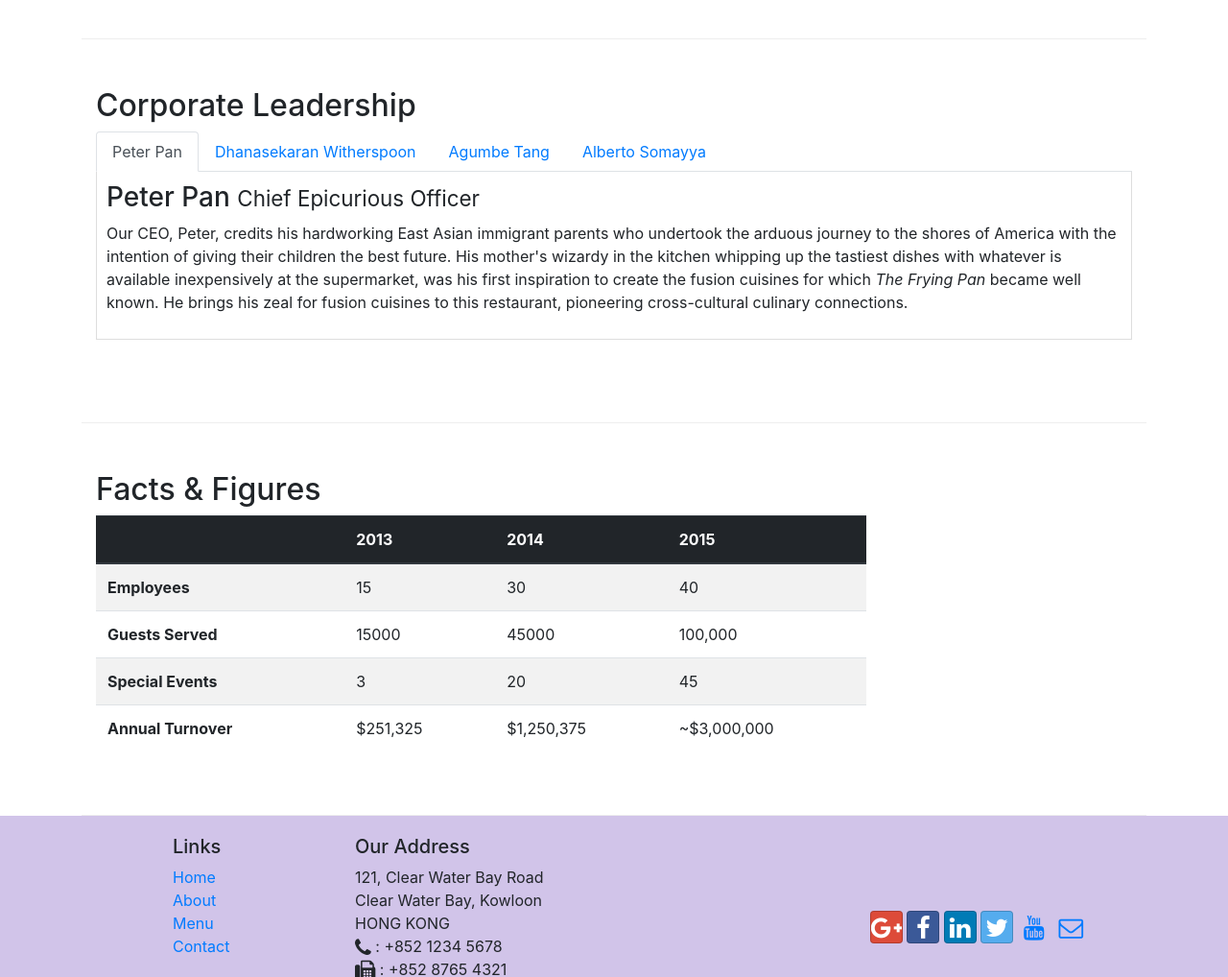
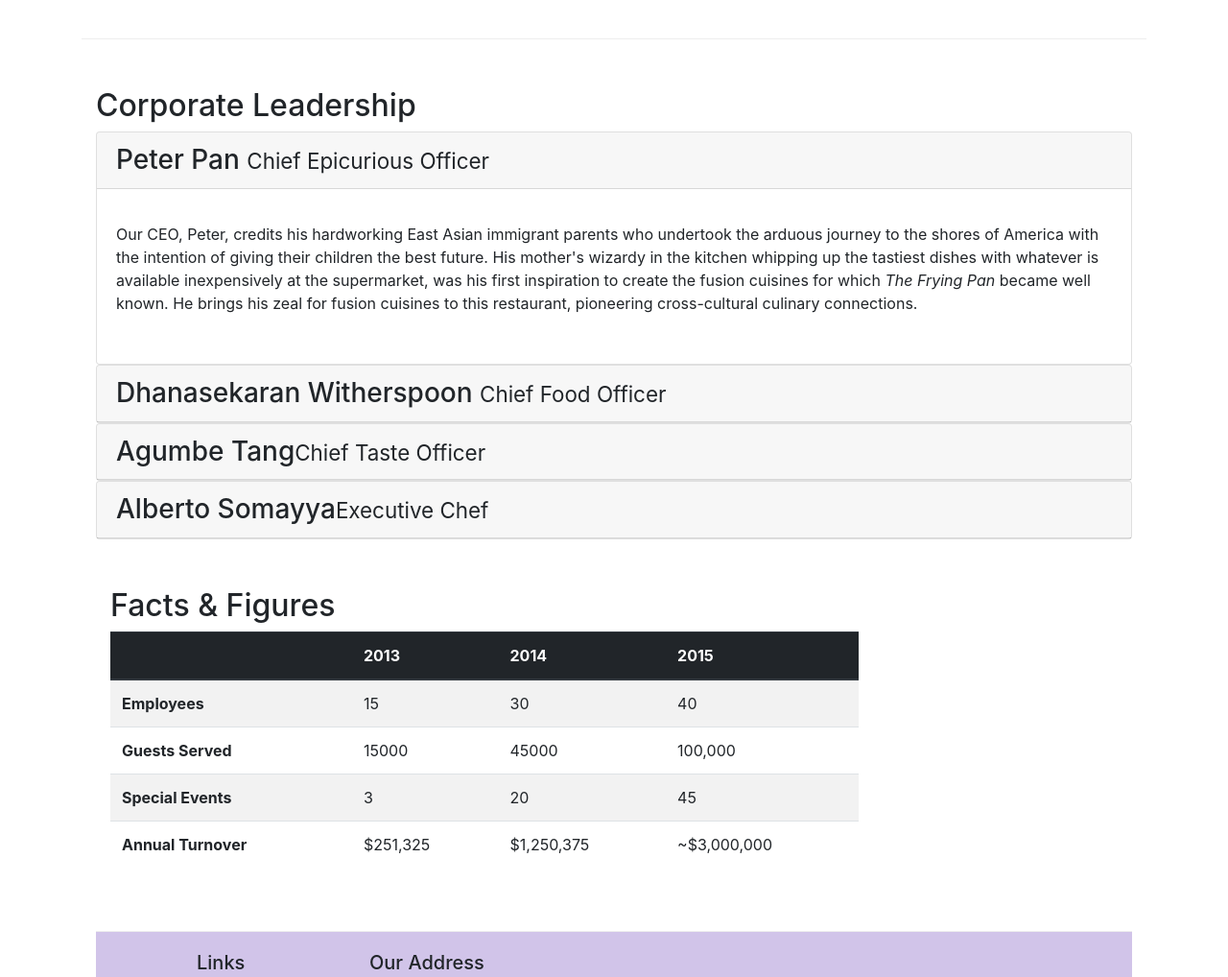
Before and after one commit to DeepikaBomma/conFusion, a website: page aboutus.html in a window 1280 px wide. Shown: the part 940-1958 px from the top of the page at 96% size. Drawn offline with nearby package versions, Linux system fonts and the light colour scheme.

Commit message:
Accordion

```diff
--- a/aboutus.html
+++ b/aboutus.html
@@ -104,40 +104,69 @@
             <div class="col-12">
                 <h2>Corporate Leadership</h2>
 
-                <ul class="nav nav-tabs">
-                    <li class="nav-item">
-                        <a class="nav-link active" href="#peter" role="tab" data-toggle="tab">Peter Pan</a>
-                    </li>
-                    <li class="nav-item">
-                        <a class="nav-link " href="#dhana" role="tab" data-toggle="tab">Dhanasekaran Witherspoon</a>
-                    </li>
-                    <li class="nav-item">
-                        <a class="nav-link " href="#agumbe" role="tab" data-toggle="tab">Agumbe Tang</a>
-                    </li>
-                    <li class="nav-item">
-                        <a class="nav-link " href="#alberto" role="tab" data-toggle="tab">Alberto Somayya</a>
-                    </li>
-                </ul>
-                <div class="tab-content">
-                    <div role="tabpanel" class="tab-pane fade show active" id="peter" >
-                        <h3>Peter Pan <small>Chief Epicurious Officer</small></h3>
+
+                <div id="accordion">
+                    <div class="card">
+                        <div class="card-header" role="tab" id="peterhead">
+                            <h3 class="mb-0">
+                                <a data-toggle="collapse" data-target="#peter">Peter Pan <small>Chief Epicurious Officer</small>
+                                </a>
+                            </h3>
+                        </div>
+                        <div role="tabpanel" class="collapse show " id="peter" data-parent="#accordion" >
+                            <div class="card-body">
                                  <p class="d-none d-sm-block">Our CEO, Peter, credits his hardworking East Asian immigrant parents who undertook the arduous journey to the shores of America with the intention of giving their children the best future. His mother's wizardy in the kitchen whipping up the tastiest dishes with whatever is available inexpensively at the supermarket, was his first inspiration to create the fusion cuisines for which <em>The Frying Pan</em> became well known. He brings his zeal for fusion cuisines to this restaurant, pioneering cross-cultural culinary connections.</p>
                             </div>
+                        </div>
+                    </div>
 
-                    <div role="tabpanel" class="tab-pane fade" id="dhana" >
-                        <h3>Dhanasekaran Witherspoon <small>Chief Food Officer</small></h3>
+                   <div id="accordion">
+                    <div class="card">
+                        <div class="card-header" role="tab" id="dhannyhead">
+                            <h3 class="mb-0">
+                                <a class="collapsed" data-toggle="collapse" data-target="#danny">
+                                    Dhanasekaran Witherspoon <small>Chief Food Officer</small>
+                                    </a>
+                            </h3>
+                        </div>
+                        <div role="tabpanel" class="collapse " id="danny" data-parent="#accordion" >
+                            <div class="card-body">
                                 <p class="d-none d-sm-block">Our CFO, Danny, as he is affectionately referred to by his colleagues, comes from a long established family tradition in farming and produce. His experiences growing up on a farm in the Australian outback gave him great appreciation for varieties of food sources. As he puts it in his own words, <em>Everything that runs, wins, and everything that stays, pays!</em></p>
                             </div>
+                        </div>
+                    </div>
 
-                    <div role="tabpanel" class="tab-pane fade" id="agumbe" >
-                        <h3>Agumbe Tang <small>Chief Taste Officer</small></h3>
+                    <div id="accordion">
+                        <div class="card">
+                            <div class="card-header" role="tab" id="agumbehead">
+                                <h3 class="mb-0">
+                                    <a class="collapsed" data-toggle="collapse" data-target="#agumbe">Agumbe Tang<small>Chief Taste Officer</small>
+                                    </a>
+                                </h3>
+                            </div>
+                            <div role="tabpanel" class="collapse " id="agumbe" data-parent="#accordion" >
+                                <div class="card-body">
                                     <p class="d-none d-sm-block">Blessed with the most discerning gustatory sense, Agumbe, our CTO, personally ensures that every dish that we serve meets his exacting tastes. Our chefs dread the tongue lashing that ensues if their dish does not meet his exacting standards. He lives by his motto, <em>You click only if you survive my lick.</em></p>
                                 </div>
+                            </div>
+                        </div>
 
-                     <div role="tabpanel" class="tab-pane fade" id="alberto" >
-                        <h3>Alberto Somayya <small>Executive Chef</small></h3>
+                        <div id="accordion">
+                            <div class="card">
+                                <div class="card-header" role="tab" id="albertohead">
+                                    <h3 class="mb-0">
+                                        <a class="collapsed" data-toggle="collapse" data-target="#alberto">Alberto Somayya<small>Executive Chef</small>
+                                        </a>
+                                    </h3>
+                                </div>
+                                <div role="tabpanel" class="collapse " id="alberto" data-parent="#accordion" >
+                                    <div class="card-body">
                                         <p class="d-none d-sm-block">Award winning three-star Michelin chef with wide International experience having worked closely with whos-who in the culinary world, he specializes in creating mouthwatering Indo-Italian fusion experiences. He says, <em>Put together the cuisines from the two craziest cultures, and you get a winning hit! Amma Mia!</em></p>
                                     </div>
+                                </div>
+                            </div>
+
+
                 </div>
 
             </div>
--- a/css/styles.css
+++ b/css/styles.css
@@ -35,9 +35,7 @@ body{
 .navbar-dark{
     background-color: #512DA8;
 }
-.card-header{
-    background-color: #FFCC00;
-  }
+
   .card-body{
     margin: 15px 0px;
   }
```
Also changed, not shown: index.html (+1 -1 lines). Lines whose indentation alone changed are shown as unchanged.
